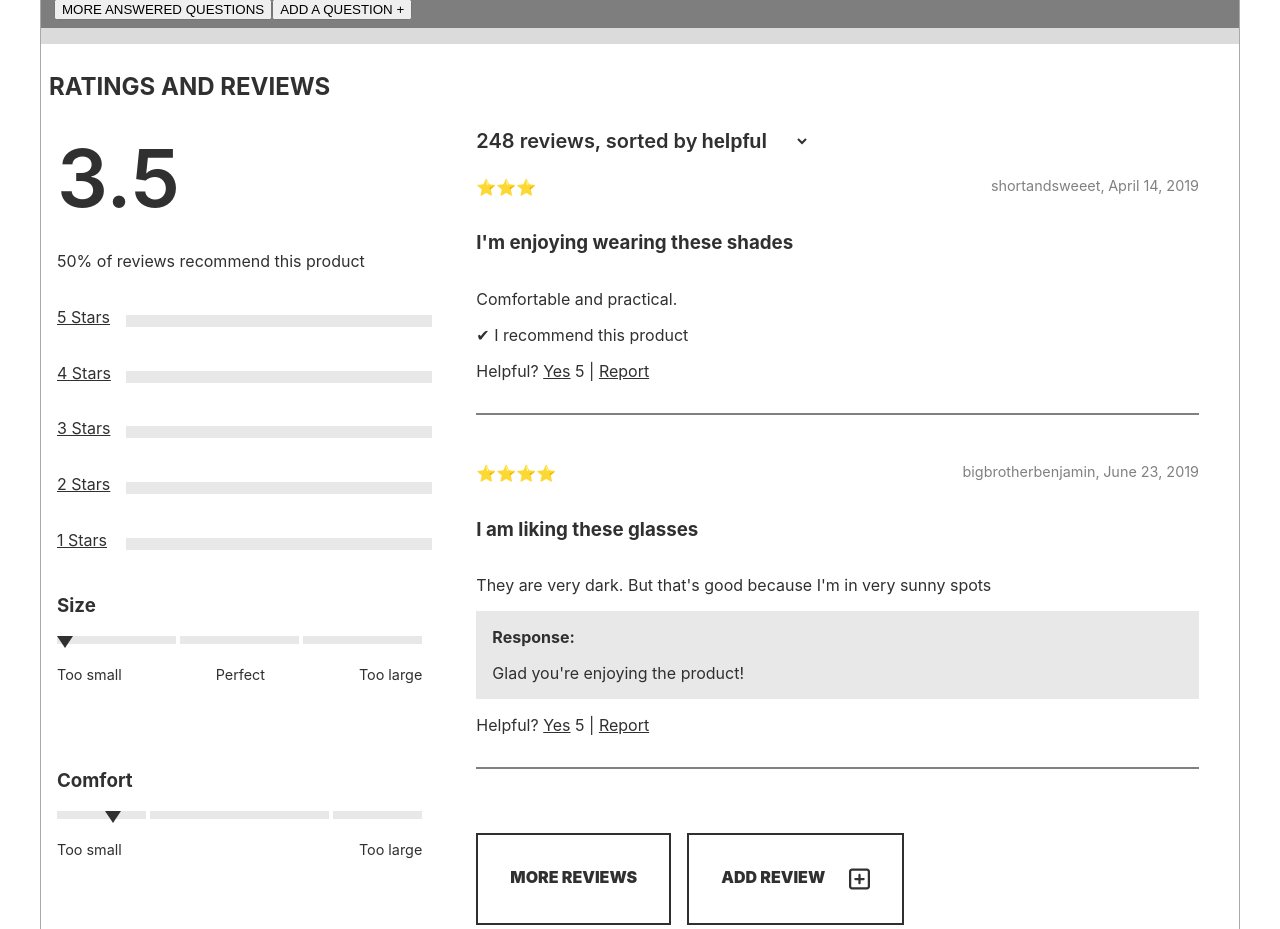
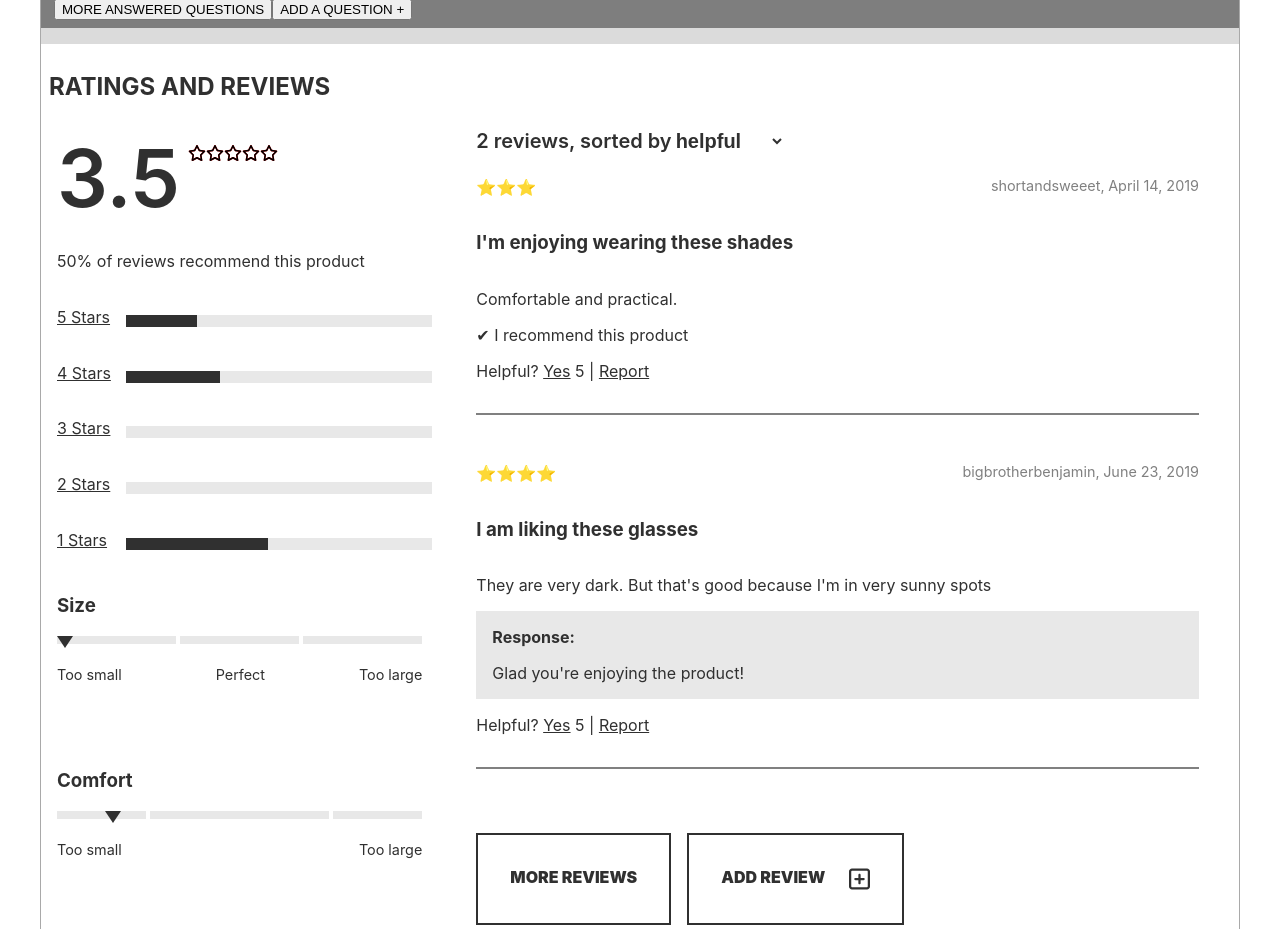
Before and after one commit to derivatively-dynamos/aix-en-provence, a React app: page / in a window 1280 px wide. Shown: the part 1980-2909 px from the top of the page. Built offline with nearby package versions, Linux system fonts and the light colour scheme; no server answers.

Commit message:
Add StarBar functionality

```diff
--- a/src/components/ratings-and-reviews/Review.jsx
+++ b/src/components/ratings-and-reviews/Review.jsx
@@ -49,7 +49,6 @@ const ReviewCont = styled.div`
 `
 const RevTitle = styled.h3`
   white-space: nowrap;
-  overflow: hidden;
   text-overflow: ellipsis;
 `
 const ReviewHead = styled.div`
--- a/src/components/ratings-and-reviews/ReviewBreakdown.jsx
+++ b/src/components/ratings-and-reviews/ReviewBreakdown.jsx
@@ -7,7 +7,7 @@ import ComfortSlider from './ComfortSlider.jsx';
 import Score from './Score.jsx';
 
 const ReviewBreakdown = ({ reviews }) => {
-  const [ starBreakdown ] = useState([{ '5 Stars': 0 }, { '4 Stars': 0 }, { '3 Stars': 0 }, { '2 Stars': 0 }, { '1 Stars': 0 }])
+  const [ starBreakdown ] = useState([{ '5 Stars': 3 }, { '4 Stars': 4 }, { '3 Stars': 0 }, { '2 Stars': 0 }, { '1 Stars': 6 }])
 
   const recByPer = (reviews.map((review) => {
     if (review.recommend) {
@@ -23,6 +23,10 @@ const ReviewBreakdown = ({ reviews }) => {
     return Object.values(star)[0]
   }).reduce((s, c) => s + c);
 
+  const starFillCalc = (starAmt = 0, totalStars = 0) => {
+    return (starAmt / totalStars) * 100;
+  }
+
   return (
     <ColumnCont>
       <Score reviews={reviews}/>
@@ -31,7 +35,7 @@ const ReviewBreakdown = ({ reviews }) => {
         {starBreakdown.map((starCat)=> {
           const starKey = Object.keys(starCat)[0][0];
           const starAmt = Object.keys(starCat)[0];
-          const starFill = Object.values(starCat)[0];
+          const starFill = starFillCalc(Object.values(starCat)[0], totalStars);
           return <StarBar key={starKey} totalStars={totalStars} starAmt={starAmt} starFill={starFill}/>
         })}
       </ColumnCont>
--- a/src/components/ratings-and-reviews/ReviewList.jsx
+++ b/src/components/ratings-and-reviews/ReviewList.jsx
@@ -10,7 +10,7 @@ const ReviewList = ({ reviews }) => {
 
   return (
     <Container>
-      <SortBy />
+      <SortBy reviews={ reviews } />
       {reviews.map((review) => {
         return <Review key={review.review_id} review={ review }/>
       })}
@@ -18,8 +18,7 @@ const ReviewList = ({ reviews }) => {
         <Btn>MORE REVIEWS</Btn>
         <Btn>
           ADD REVIEW
-          <Cross icon={faPlusSquare}>
-          </Cross>
+          <Cross icon={faPlusSquare}></Cross>
         </Btn>
       </BtnCont>
     </Container>
@@ -53,6 +52,7 @@ const Btn = styled.div`
 `
 const Cross = styled(FontAwesomeIcon)`
   font-size: 1.5em;
+  color: inherit;
 `
 
 export default ReviewList;
--- a/src/components/ratings-and-reviews/Score.jsx
+++ b/src/components/ratings-and-reviews/Score.jsx
@@ -1,20 +1,35 @@
 import React from 'react';
 import styled from 'styled-components';
+import { FontAwesomeIcon } from '@fortawesome/react-fontawesome';
+import { faStar } from '@fortawesome/free-regular-svg-icons';
 
 const Score = ({stars, reviews}) => {
   const starAvg = reviews.reduce((curr, next) => (curr.rating + next.rating) / reviews.length)
   const starPer = (starAvg / 5) * 100;
   const starPerRounded = `${Math.round(starPer / 10) * 10}%`;
 
-  // let starDisplay = '';
-  // while (starDisplay.length < starAvg) {
-  //   starDisplay += '⭐';
-  // }
-
   return (
     <ScoreCont>
       <ScoreNum>{starAvg}</ScoreNum>
-      {/* <ScoreStars>{starDisplay}</ScoreStars> */}
+      <ScoreCont>
+        <StarCont>
+          <FullStar icon={faStar}></FullStar>
+          <FullStar icon={faStar}></FullStar>
+          <FullStar icon={faStar}></FullStar>
+          <FullStar icon={faStar}></FullStar>
+          <FullStar icon={faStar}></FullStar>
+        </StarCont>
+        <StarCont>
+          <StarCover></StarCover>
+        </StarCont>
+        <StarCont>
+          <EmptyStar icon={faStar}></EmptyStar>
+          <EmptyStar icon={faStar}></EmptyStar>
+          <EmptyStar icon={faStar}></EmptyStar>
+          <EmptyStar icon={faStar}></EmptyStar>
+          <EmptyStar icon={faStar}></EmptyStar>
+        </StarCont>
+      </ScoreCont>
     </ScoreCont>
   )
 }
@@ -33,33 +48,23 @@ const ScoreNum = styled.div`
   padding-right: .1em;
   color: #303030;
 `
-const ScoreStars = styled.div`
+const StarCont = styled.div`
+  position: absolute;
   margin-top: 0;
   margin-bottom: 3em;
 `
-const OuterStar = styled.div`
+const EmptyStar = styled(FontAwesomeIcon)`
   position: relative;
-  display: inline-block;
-  &:before {
-    content: "\f005 \f005 \f005 \f005 \f005";
-    font-family: 'Font Awesome 5 Free';
-    font-weight: 200;
-    color: #ccc;
-  }
+  color: black;
 `
-const InnerStar = styled.div`
-  position: absolute;
-  top: 0;
-  left: 0;
-  white-space: nowrap;
-  overflow: hidden;
-  width: 0;
-  &:before {
-    content: "\f005 \f005 \f005 \f005 \f005";
-    font-family: 'Font Awesome 5 Free';
-    font-weight: 200;
-    color: #000000;
-  }
+const StarCover = styled.div`
+  position: relative;
+  background-color: gray;
+  height: 1em;
+`
+const FullStar = styled(FontAwesomeIcon)`
+  position: relative;
+  color: red;
 `
 
 export default Score;
--- a/src/components/ratings-and-reviews/SortBy.jsx
+++ b/src/components/ratings-and-reviews/SortBy.jsx
@@ -2,10 +2,10 @@ import React from 'react';
 import { useState } from 'react';
 import styled from 'styled-components';
 
-const SortBy = () => {
+const SortBy = ({ reviews }) => {
   return (
     <Container>
-      <Inline>248 reviews, sorted by</Inline>
+      <Inline>{reviews.length} reviews, sorted by</Inline>
       <Selector>
         <option>helpful</option>
         <option>newest</option>
--- a/src/components/ratings-and-reviews/StarBar.jsx
+++ b/src/components/ratings-and-reviews/StarBar.jsx
@@ -3,7 +3,7 @@ import styled from 'styled-components';
 
 const StarBar = ({starAmt, starFill}) => {
   let StarBarLevel = {
-    width: '0%'
+    width: `${starFill}%`
   }
   return (
     <Container>
```
